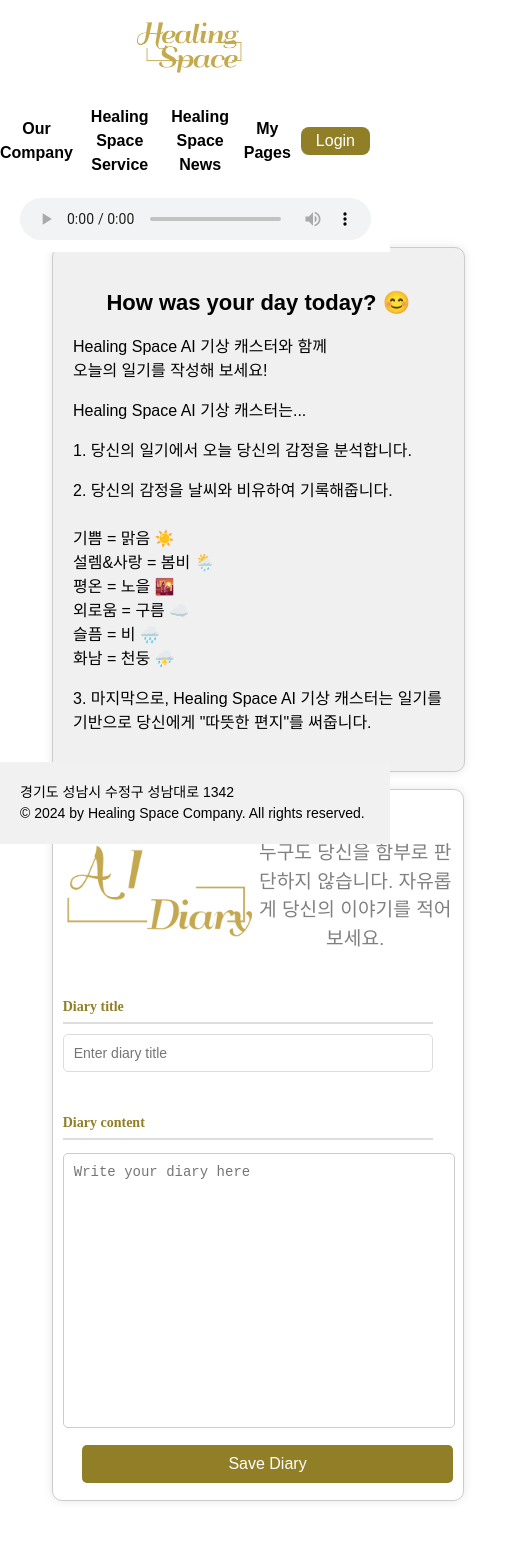
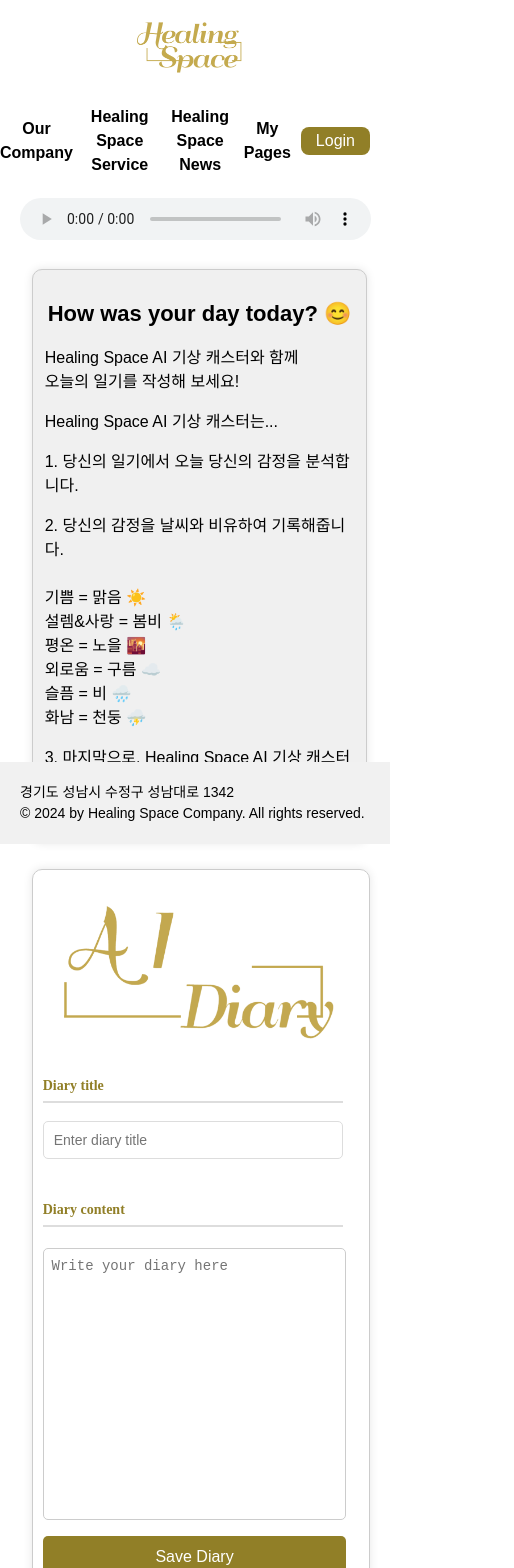
Before and after one commit to passionryu/Healing-Space-Front, a React (Vite) app: page /diary in a window 390 px wide. Shown: the top 1568 px of the page, 514 px wide, since content can reach past the window. Built offline with nearby package versions, Linux system fonts and the light colour scheme; no server answers.

Commit message:
[feat] 다이어리 페이지 환영 메시지 모바일 버전에서 삭제

```diff
--- a/src/styles/DiaryPage.css
+++ b/src/styles/DiaryPage.css
@@ -172,28 +172,27 @@
   line-height: 20px;
 }
 
-
 /* 모바일 대응  */
 /* 모바일 대응  */
 /* 모바일 대응  */
 /* 모바일 대응  */
 /* 모바일 대응  */
 
-
 @media (max-width : 768px){
 
   .diary-container {
     display: grid;
     justify-content: space-between; /* 좌측과 우측을 나누기 */
-    width: 105vw;
+    width: 100%;
     height: auto;
-    margin-top: 16vh;
-    gap: 2vh;
+    padding : 1vh 4vw .05vh 0vw;
+    margin-top: 20vh;
+    gap: 3vh;
   }
 
   .diary-meta-data {
-    width: 95vw; /* 좌측 영역의 너비 설정 */
-    padding: 20px;
+    width: 95%; /* 좌측 영역의 너비 설정 */
+    padding: 1vh 3vw;
     border: 1px solid #ccc;
     border-radius: 10px;
     background: #f0f0f0;
@@ -206,8 +205,8 @@
   }
 
   .input-container {
-    margin-bottom: 10px;
-    width : 95vw;
+    margin-bottom: 1vh;
+    width : 95%;
   }
 
   .input-container label {
@@ -215,11 +214,11 @@
     display: block;
     text-align: left;
     font-weight: bold;
-    margin-bottom: 5px;
+    margin-bottom: 1.5vh;
   }
 
   .input-container input{
-    width: 85vw;
+    width: 85%;
     padding: 0px;
     margin-top: 1vh;
     border: 1px solid #ccc;
@@ -228,9 +227,9 @@
   }
 
   .input-container textarea {
-    width: 95vw;
+    width: 95%;
     height: 30vh;
-    padding: 10px;
+    padding: 1vh 2vw;
     margin-top: 1vh;
     border: 1px solid #ccc;
     border-radius: 5px;
@@ -238,14 +237,14 @@
   }
 
   .diary-submit-btn {
-    float: right;
-    width: 95vw;
-    padding: 10px;
+    float: left;
+    width: 96%;
+    padding: 1.5vh 2vw;
     background-color: #917f27;
     color: white;
     border: none;
     border-radius: 5px;
-    font-size: 16px;
+    font-size: 1rem;
     transition: transform 0.3s ease, background-color 0.3s ease;
   }
 
@@ -268,13 +267,14 @@
   }
 
   .diary-header p {
-    font-size: 1.2rem;
+    display: none;
+    font-size: 0.2rem;
     color : gray;
     padding-top: 1.5vh;
   }
 
   .diary-card2 {
-    width: 100vw; /*우측 영역의 너비 설정 */
+    width: 97%; /*우측 영역의 너비 설정 */
     padding: 2vh 2.5vw;
     border: 1px solid #ccc;
     border-radius: 10px;
@@ -283,6 +283,7 @@
 
   .diary-header {
     height: 20vh;
+    width: 90%;
     gap: 0vh;
     display: flex;
     text-align: right;
@@ -290,10 +291,11 @@
   }
 
   .diary-header img {
-    width: 50%;
+    width: 100%;
     height: auto;
     display: block;
-    margin: auto;
+    margin: 1vh 1vw 0.5vh 4vw;
+
 }
 
   .diary-header h1 {
```
